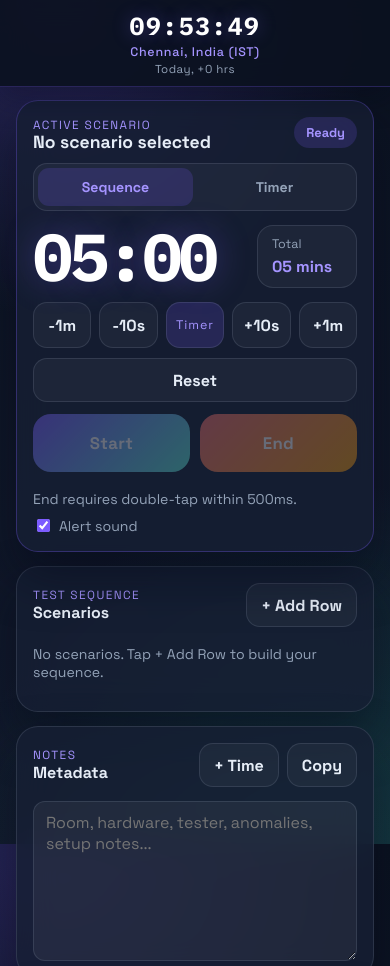
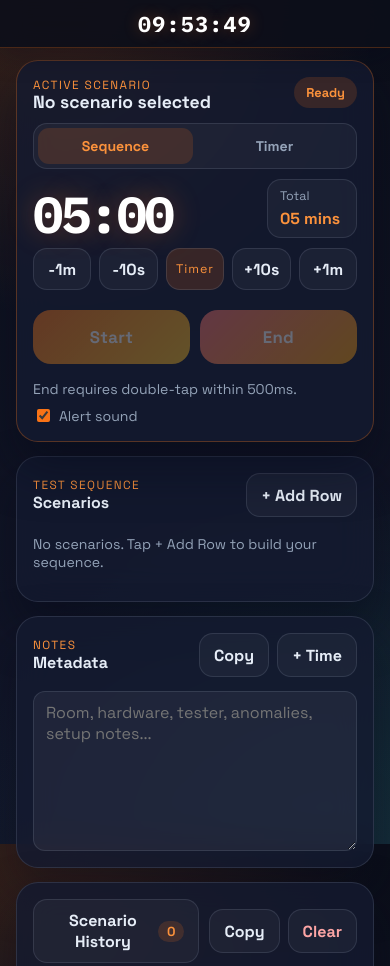
Before and after one commit to Viswa220522/scenario-timer-logger, a plain HTML site: page index.html in a window 390 px wide. Shown: the top 966 px of the page. Drawn offline with Linux system fonts and the light colour scheme.

Commit message:
fix: timer continues past zero, new orange theme, smaller UI, log serials
- Timer counts into negative numbers instead of stopping at 00:00
- Stop Sound now properly mutes (prevents alarm restart loop)
- Reset button only shows in Timer mode (hidden in Sequence mode)
- New warm orange/amber color palette (sequence) with sky blue (timer)
- Reduced timer display size for mobile
- Clock bar simplified to HH:MM:SS only
- Serial numbers added to log entries in history
- Copy and +Time buttons swapped in Notes panel
- Default sequence row duration changed to 5 mins

Co-Authored-By: Claude Opus 4.6 (1M context) <noreply@anthropic.com>

```diff
--- a/app.js
+++ b/app.js
@@ -72,6 +72,7 @@ let toastTimer = null;
 let holdDelete = null;
 let holdActivate = null;
 let alertAudio = null;
+let soundMutedForRun = false;
 
 init();
 
@@ -99,6 +100,7 @@ function bindEvents() {
   els.resetTimerBtn.addEventListener("click", resetTimer);
   els.stopSoundBtn.addEventListener("click", () => {
     stopAlertSound();
+    soundMutedForRun = true;
     renderTimer();
   });
 
@@ -154,7 +156,7 @@ function renderClock() {
 
 function renderTimer() {
   const remainingSeconds = state.running
-    ? Math.max(0, Math.ceil((state.running.endsAt - Date.now()) / 1000))
+    ? Math.ceil((state.running.endsAt - Date.now()) / 1000)
     : state.baseDurationSeconds;
   const totalSeconds = state.running
     ? state.running.totalDurationSeconds
@@ -192,6 +194,7 @@ function renderTimer() {
   els.modeSequenceBtn.classList.toggle("mode-active", state.timerMode === "sequence");
   els.modeTimerBtn.classList.toggle("mode-active", state.timerMode === "standalone");
   els.timerPanel.classList.toggle("mode-standalone", state.timerMode === "standalone");
+  els.resetTimerBtn.classList.toggle("hidden", state.timerMode === "sequence");
 
   renderActiveScenarioLabel();
 }
@@ -310,12 +313,14 @@ function renderHistory() {
     return;
   }
 
-  els.logList.innerHTML = state.logs.map((log) => {
+  els.logList.innerHTML = state.logs.map((log, logIndex) => {
+    const serialNum = logIndex + 1;
     const isEditing = state.editingLogId === log.id;
     if (isEditing) {
       return `
         <article class="log-item" data-log-id="${log.id}">
           <div class="inline-editor">
+            <div class="log-title-row"><span class="log-serial">${serialNum}</span></div>
             <input class="inline-name-input" type="text" value="${escapeAttribute(state.editDraft.scenarioName)}" data-edit-name="${log.id}" placeholder="Scenario name">
             <div class="editor-row">
               <input class="inline-time-input" type="text" value="${escapeAttribute(state.editDraft.startTime)}" data-edit-start="${log.id}" inputmode="numeric" placeholder="HH:MM:SS">
@@ -333,7 +338,10 @@ function renderHistory() {
     }
     return `
       <article class="log-item" data-log-id="${log.id}">
-        <p class="log-title">${escapeHtml(log.scenarioName)} (${log.durationMinutes} mins)</p>
+        <div class="log-title-row">
+          <span class="log-serial">${serialNum}</span>
+          <p class="log-title">${escapeHtml(log.scenarioName)} (${log.durationMinutes} mins)</p>
+        </div>
         <div class="log-times">
           <button class="text-button mono-time" type="button" data-begin-edit="${log.id}">${escapeHtml(log.startTime)}</button>
           <span class="log-arrow">\u2192</span>
@@ -367,6 +375,7 @@ function setTimerMode(mode) {
 
 function startScenario() {
   if (state.running) return;
+  soundMutedForRun = false;
 
   if (state.timerMode === "standalone") {
     const durationSeconds = Math.max(10, state.baseDurationSeconds);
@@ -430,6 +439,7 @@ function endScenario() {
   if (!state.running) return;
 
   stopAlertSound();
+  soundMutedForRun = false;
 
   if (state.running.sequenceIndex === -1) {
     state.running = null;
@@ -486,12 +496,12 @@ function adjustTimer(deltaSeconds) {
 }
 
 function resetTimer() {
+  if (state.timerMode === "sequence") return;
   if (state.running) {
     const total = state.running.totalDurationSeconds;
     state.running.endsAt = Date.now() + (total * 1000);
     stopAlertSound();
-  } else if (state.timerMode === "sequence" && state.activeSequenceIndex >= 0 && state.activeSequenceIndex < state.sequence.length) {
-    state.baseDurationSeconds = Math.max(10, state.sequence[state.activeSequenceIndex].durationMinutes * 60);
+    soundMutedForRun = false;
   } else {
     state.baseDurationSeconds = DEFAULT_DURATION_SECONDS;
   }
@@ -504,7 +514,7 @@ function addSequenceRow() {
     prefix: "Person",
     scenarioPreset: "Custom",
     scenario: "",
-    durationMinutes: 7,
+    durationMinutes: 5,
     completed: false
   });
   renderSequence();
@@ -989,7 +999,7 @@ function startTicker() {
   ticker = setInterval(() => {
     if (state.running) {
       const now = Date.now();
-      if (now >= state.running.endsAt && state.soundEnabled && !alertAudio) {
+      if (now >= state.running.endsAt && state.soundEnabled && !alertAudio && !soundMutedForRun) {
         startAlertSound();
       }
     }
@@ -1111,10 +1121,12 @@ function normalizeSequenceRow(row) {
 }
 
 function formatCountdown(totalSeconds) {
-  const safe = Math.max(0, totalSeconds);
-  const minutes = Math.floor(safe / 60);
-  const seconds = safe % 60;
-  return `${String(minutes).padStart(2, "0")}:${String(seconds).padStart(2, "0")}`;
+  const negative = totalSeconds < 0;
+  const abs = Math.abs(totalSeconds);
+  const minutes = Math.floor(abs / 60);
+  const seconds = abs % 60;
+  const display = `${String(minutes).padStart(2, "0")}:${String(seconds).padStart(2, "0")}`;
+  return negative ? `-${display}` : display;
 }
 
 function formatMinutesLabel(totalSeconds) {
--- a/index.html
+++ b/index.html
@@ -11,11 +11,7 @@
 </head>
 <body>
   <header class="clock-bar">
-    <div class="clock-stack">
-      <span id="liveClock" class="live-clock">00:00:00</span>
-      <span class="clock-location">Chennai, India (IST)</span>
-      <span class="clock-offset">Today, +0 hrs</span>
-    </div>
+    <span id="liveClock" class="live-clock">00:00:00</span>
   </header>
 
   <main class="app-shell">
@@ -51,7 +47,7 @@
       </div>
 
       <div class="timer-actions">
-        <button id="resetTimerBtn" class="secondary-button" type="button">Reset</button>
+        <button id="resetTimerBtn" class="secondary-button hidden" type="button">Reset</button>
         <button id="stopSoundBtn" class="secondary-button stop-sound-button hidden" type="button">Stop Sound</button>
       </div>
 
@@ -92,8 +88,8 @@
           <h2>Metadata</h2>
         </div>
         <div class="notes-toolbar">
+          <button id="copyNotesBtn" class="secondary-button" type="button">Copy</button>
           <button id="insertTimeBtn" class="secondary-button" type="button">+ Time</button>
-          <button id="copyNotesBtn" class="secondary-button" type="button">Copy</button>
         </div>
       </div>
       <textarea id="notesInput" class="notes-input" placeholder="Room, hardware, tester, anomalies, setup notes..."></textarea>
--- a/style.css
+++ b/style.css
@@ -1,28 +1,28 @@
 :root {
-  --bg-top: #0b1220;
-  --bg-bottom: #121a2d;
-  --panel: rgba(22, 31, 52, 0.82);
-  --panel-strong: rgba(28, 39, 64, 0.94);
+  --bg-top: #0c0f1a;
+  --bg-bottom: #13172b;
+  --panel: rgba(20, 26, 48, 0.82);
+  --panel-strong: rgba(26, 34, 58, 0.94);
   --line: rgba(148, 163, 184, 0.18);
   --text: #e6edf7;
   --muted: #94a3b8;
-  --accent: #7c5cff;
-  --accent-strong: #a594ff;
-  --accent-soft: rgba(124, 92, 255, 0.18);
-  --accent-glow: rgba(124, 92, 255, 0.35);
+  --accent: #f97316;
+  --accent-strong: #fb923c;
+  --accent-soft: rgba(249, 115, 22, 0.16);
+  --accent-glow: rgba(249, 115, 22, 0.32);
   --success: #22d3a5;
   --success-soft: rgba(34, 211, 165, 0.18);
   --danger: #f87171;
   --danger-strong: #fca5a5;
   --danger-soft: rgba(248, 113, 113, 0.16);
-  --warn: #fbbf24;
-  --warn-soft: rgba(251, 191, 36, 0.16);
-  --cyan: #06b6d4;
-  --cyan-strong: #67e8f9;
-  --cyan-soft: rgba(6, 182, 212, 0.18);
-  --cyan-glow: rgba(6, 182, 212, 0.35);
+  --warn: #e879f9;
+  --warn-soft: rgba(232, 121, 249, 0.16);
+  --cyan: #38bdf8;
+  --cyan-strong: #7dd3fc;
+  --cyan-soft: rgba(56, 189, 248, 0.16);
+  --cyan-glow: rgba(56, 189, 248, 0.32);
   --shadow: 0 24px 48px rgba(5, 10, 25, 0.5);
-  --clock-h: 84px;
+  --clock-h: 48px;
 }
 
 * {
@@ -39,8 +39,8 @@ body {
   font-family: "Space Grotesk", sans-serif;
   color: var(--text);
   background:
-    radial-gradient(circle at 15% 0%, rgba(124, 92, 255, 0.28), transparent 35%),
-    radial-gradient(circle at 85% 100%, rgba(34, 211, 165, 0.18), transparent 40%),
+    radial-gradient(circle at 15% 0%, rgba(249, 115, 22, 0.20), transparent 35%),
+    radial-gradient(circle at 85% 100%, rgba(34, 211, 165, 0.14), transparent 40%),
     linear-gradient(180deg, var(--bg-top), var(--bg-bottom));
   background-attachment: fixed;
 }
@@ -57,6 +57,8 @@ button {
   touch-action: manipulation;
 }
 
+/* Clock bar */
+
 .clock-bar {
   position: fixed;
   top: 0;
@@ -64,50 +66,31 @@ button {
   right: 0;
   z-index: 100;
   min-height: var(--clock-h);
-  background: rgba(11, 18, 32, 0.92);
+  background: rgba(12, 15, 26, 0.92);
   backdrop-filter: blur(14px);
   display: flex;
   align-items: center;
   justify-content: center;
-  padding: 10px 16px;
-  border-bottom: 1px solid rgba(124, 92, 255, 0.25);
-  box-shadow: 0 10px 30px rgba(5, 10, 25, 0.35);
-}
-
-.clock-stack {
-  display: flex;
-  flex-direction: column;
-  align-items: center;
-  gap: 2px;
-  text-align: center;
+  padding: 8px 16px;
+  border-bottom: 1px solid rgba(249, 115, 22, 0.25);
+  box-shadow: 0 8px 24px rgba(5, 10, 25, 0.35);
 }
 
 .live-clock {
   font-family: "IBM Plex Mono", monospace;
-  font-size: 1.55rem;
+  font-size: 1.35rem;
   font-weight: 700;
   color: #fff;
   letter-spacing: 0.06em;
-  text-shadow: 0 0 18px var(--accent-glow);
+  text-shadow: 0 0 16px var(--accent-glow);
 }
 
-.clock-location {
-  font-size: 0.78rem;
-  font-weight: 500;
-  color: var(--accent-strong);
-  letter-spacing: 0.06em;
-}
-
-.clock-offset {
-  font-size: 0.72rem;
-  color: var(--muted);
-  letter-spacing: 0.04em;
-}
+/* Layout */
 
 .app-shell {
   width: min(100%, 760px);
   margin: 0 auto;
-  padding: calc(var(--clock-h) + 16px) 16px 96px;
+  padding: calc(var(--clock-h) + 12px) 16px 96px;
   display: grid;
   gap: 14px;
 }
@@ -125,7 +108,7 @@ button {
   position: sticky;
   top: calc(var(--clock-h) + 8px);
   z-index: 5;
-  border-color: rgba(124, 92, 255, 0.3);
+  border-color: rgba(249, 115, 22, 0.3);
 }
 
 .panel-header {
@@ -165,6 +148,8 @@ button {
   margin-bottom: 4px;
 }
 
+/* Status pills */
+
 .status-pill {
   padding: 7px 12px;
   border-radius: 999px;
@@ -187,10 +172,10 @@ button {
 .status-overtime {
   background: var(--warn-soft);
   color: var(--warn);
-  animation: pulse-warn 1s ease-in-out infinite;
+  animation: pulse-glow 1s ease-in-out infinite;
 }
 
-@keyframes pulse-warn {
+@keyframes pulse-glow {
   0%, 100% { opacity: 1; }
   50% { opacity: 0.6; }
 }
@@ -209,7 +194,7 @@ button {
 
 .mode-btn {
   flex: 1;
-  min-height: 38px;
+  min-height: 36px;
   border: none;
   border-radius: 11px;
   background: transparent;
@@ -232,7 +217,7 @@ button {
 /* Standalone timer mode overrides */
 
 .timer-panel.mode-standalone {
-  border-color: rgba(6, 182, 212, 0.3);
+  border-color: rgba(56, 189, 248, 0.3);
 }
 
 .timer-panel.mode-standalone .eyebrow {
@@ -245,7 +230,7 @@ button {
 }
 
 .timer-panel.mode-standalone .timer-display {
-  text-shadow: 0 0 32px var(--cyan-glow);
+  text-shadow: 0 0 28px var(--cyan-glow);
 }
 
 .timer-panel.mode-standalone .status-ready {
@@ -268,8 +253,8 @@ button {
 }
 
 .timer-panel.mode-standalone .start-button {
-  background: linear-gradient(135deg, var(--cyan), #22d3ee);
-  box-shadow: 0 12px 26px rgba(6, 182, 212, 0.35);
+  background: linear-gradient(135deg, var(--cyan), #67e8f9);
+  box-shadow: 0 10px 22px rgba(56, 189, 248, 0.35);
 }
 
 /* Timer metrics */
@@ -279,30 +264,30 @@ button {
   grid-template-columns: minmax(0, 1fr) auto;
   align-items: end;
   gap: 12px;
-  margin: 14px 0;
+  margin: 10px 0;
 }
 
 .timer-display {
   font-family: "IBM Plex Mono", monospace;
-  font-size: clamp(3.5rem, 17vw, 5.8rem);
+  font-size: clamp(2.8rem, 13vw, 4.2rem);
   font-weight: 700;
   line-height: 0.95;
   letter-spacing: -0.05em;
   transition: color 0.3s;
   color: #fff;
-  text-shadow: 0 0 32px var(--accent-glow);
+  text-shadow: 0 0 28px var(--accent-glow);
 }
 
 .timer-display.overtime {
   color: var(--warn);
-  text-shadow: 0 0 32px var(--warn-soft);
+  text-shadow: 0 0 28px var(--warn-soft);
 }
 
 .duration-card {
-  min-width: 100px;
-  padding: 10px 14px;
+  min-width: 90px;
+  padding: 8px 12px;
   border: 1px solid var(--line);
-  border-radius: 16px;
+  border-radius: 14px;
   background: rgba(255, 255, 255, 0.04);
   display: grid;
   gap: 4px;
@@ -318,6 +303,8 @@ button {
   font-size: 1rem;
 }
 
+/* Adjust row */
+
 .adjust-row {
   display: grid;
   grid-template-columns: repeat(5, minmax(0, 1fr));
@@ -326,7 +313,7 @@ button {
 }
 
 .adjust-label {
-  min-height: 46px;
+  min-height: 42px;
   display: flex;
   align-items: center;
   justify-content: center;
@@ -339,7 +326,7 @@ button {
 }
 
 .adjust-button {
-  min-height: 46px;
+  min-height: 42px;
   display: flex;
   align-items: center;
   justify-content: center;
@@ -348,7 +335,7 @@ button {
   background: rgba(255, 255, 255, 0.04);
   color: var(--text);
   cursor: pointer;
-  padding: 10px 8px;
+  padding: 8px 6px;
   font-weight: 600;
   transition: background 0.15s, border-color 0.15s;
 }
@@ -361,6 +348,8 @@ button {
 .adjust-button:active {
   background: var(--accent-soft);
 }
+
+/* Buttons */
 
 .secondary-button {
   border: 1px solid var(--line);
@@ -388,7 +377,7 @@ button {
   background: var(--danger-soft);
   border-color: var(--danger);
   color: var(--danger-strong);
-  animation: pulse-warn 1s ease-in-out infinite;
+  animation: pulse-glow 1s ease-in-out infinite;
 }
 
 .timer-actions {
@@ -406,23 +395,23 @@ button {
   border-color: var(--warn);
   color: var(--warn);
   font-weight: 700;
-  animation: pulse-warn 1.2s ease-in-out infinite;
+  animation: pulse-glow 1.2s ease-in-out infinite;
 }
 
 .stop-sound-button:hover {
   background: var(--warn);
-  color: #0b1220;
+  color: #0c0f1a;
 }
 
 .primary-actions {
   display: flex;
   gap: 10px;
-  margin-top: 12px;
+  margin-top: 10px;
 }
 
 .primary-button {
   flex: 1;
-  min-height: 58px;
+  min-height: 54px;
   border: 0;
   border-radius: 18px;
   color: #fff;
@@ -438,13 +427,13 @@ button {
 }
 
 .start-button {
-  background: linear-gradient(135deg, var(--accent), #5eead4);
-  box-shadow: 0 12px 26px rgba(124, 92, 255, 0.35);
+  background: linear-gradient(135deg, var(--accent), #fbbf24);
+  box-shadow: 0 10px 22px rgba(249, 115, 22, 0.35);
 }
 
 .end-button {
   background: linear-gradient(135deg, var(--danger), #f59e0b);
-  box-shadow: 0 12px 26px rgba(248, 113, 113, 0.3);
+  box-shadow: 0 10px 22px rgba(248, 113, 113, 0.3);
 }
 
 .primary-button:disabled,
@@ -455,8 +444,10 @@ button {
   box-shadow: none;
 }
 
+/* Timer footer */
+
 .timer-footer {
-  margin-top: 12px;
+  margin-top: 10px;
   display: flex;
   justify-content: space-between;
   align-items: center;
@@ -488,6 +479,8 @@ button {
   accent-color: var(--accent);
 }
 
+/* Inputs */
+
 .text-input,
 .notes-input,
 .inline-time-input,
@@ -508,7 +501,7 @@ button {
 .inline-name-input:focus {
   outline: none;
   border-color: var(--accent);
-  background: rgba(124, 92, 255, 0.08);
+  background: rgba(249, 115, 22, 0.08);
 }
 
 .notes-input {
@@ -522,6 +515,8 @@ button {
   display: flex;
   gap: 8px;
 }
+
+/* Sequence panel */
 
 .sequence-list {
   display: grid;
@@ -617,7 +612,7 @@ button {
 }
 
 .seq-btn:hover:not(:disabled) {
-  background: rgba(124, 92, 255, 0.15);
+  background: rgba(249, 115, 22, 0.15);
   color: var(--accent-strong);
   border-color: var(--accent);
 }
@@ -679,7 +674,7 @@ button {
 }
 
 .seq-dur-btn:hover {
-  background: rgba(124, 92, 255, 0.15);
+  background: rgba(249, 115, 22, 0.15);
   border-color: var(--accent);
   color: var(--accent-strong);
 }
@@ -755,7 +750,7 @@ button {
 }
 
 .seq-reuse-btn:hover {
-  background: rgba(124, 92, 255, 0.12);
+  background: rgba(249, 115, 22, 0.12);
   color: var(--accent-strong);
   border-color: var(--accent);
 }
@@ -791,8 +786,10 @@ button {
   border-color: var(--danger);
   color: var(--danger-strong);
   font-size: 0.72rem;
-  animation: pulse-warn 1s ease-in-out infinite;
+  animation: pulse-glow 1s ease-in-out infinite;
 }
+
+/* History panel */
 
 .history-header-row {
   display: flex;
@@ -854,6 +851,26 @@ button {
   background: transparent;
 }
 
+.log-title-row {
+  display: flex;
+  align-items: center;
+  gap: 10px;
+}
+
+.log-serial {
+  min-width: 24px;
+  height: 24px;
+  border-radius: 50%;
+  background: var(--accent-soft);
+  color: var(--accent-strong);
+  font-size: 0.75rem;
+  font-weight: 700;
+  display: flex;
+  align-items: center;
+  justify-content: center;
+  flex-shrink: 0;
+}
+
 .log-title {
   margin: 0;
   font-size: 0.97rem;
@@ -907,6 +924,8 @@ button {
   color: var(--danger-strong);
 }
 
+/* Inline editor */
+
 .inline-editor {
   display: grid;
   gap: 10px;
@@ -952,6 +971,8 @@ button {
   color: var(--muted);
 }
 
+/* Hold delete */
+
 .delete-hold {
   position: relative;
   overflow: hidden;
@@ -975,6 +996,8 @@ button {
   transition: none;
 }
 
+/* Toast */
+
 .toast {
   position: fixed;
   left: 16px;
@@ -983,7 +1006,7 @@ button {
   z-index: 200;
   padding: 14px 16px;
   border-radius: 18px;
-  background: rgba(15, 23, 42, 0.96);
+  background: rgba(12, 15, 26, 0.96);
   border: 1px solid var(--accent);
   color: var(--text);
   display: flex;
@@ -1024,7 +1047,7 @@ button {
 
 @media (min-width: 720px) {
   .app-shell {
-    padding-top: calc(var(--clock-h) + 24px);
+    padding-top: calc(var(--clock-h) + 20px);
     padding-left: 24px;
     padding-right: 24px;
   }
```
